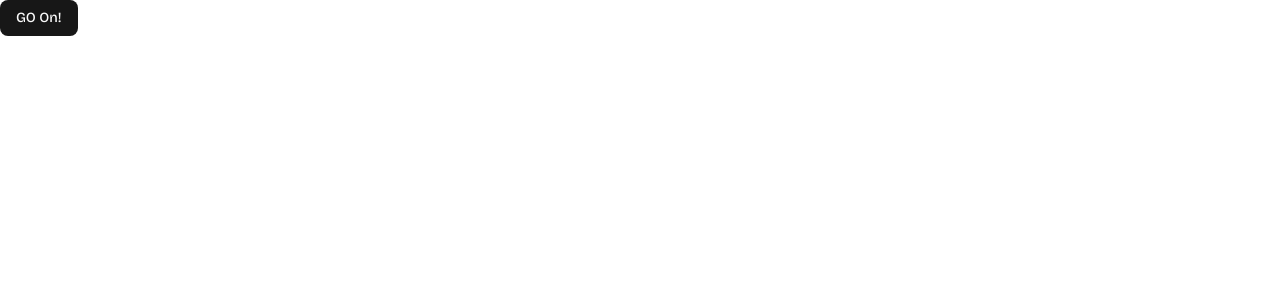
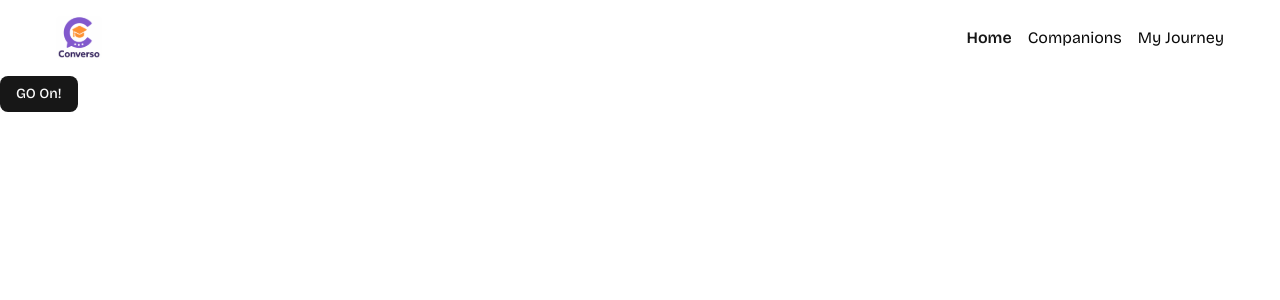
Before and after one commit to dipunjab/Saas-Nextjs, a Next.js app: page / in a window 1280 px wide. Shown: the top 300 px of the page. Built offline with nearby package versions, Linux system fonts and the light colour scheme.

Commit message:
Add Navbar and NavItems components for site navigation

```diff
--- a/app/layout.tsx
+++ b/app/layout.tsx
@@ -1,6 +1,9 @@
 import type { Metadata } from "next";
 import { Bricolage_Grotesque } from "next/font/google";
+// ignore missing type declarations for global css side-effect import
+// @ts-expect-error :dont know
 import "./globals.css";
+import Navbar from "@/components/Navbar";
 
 const bricolage = Bricolage_Grotesque({
   variable: "--font-bricolage",
@@ -19,7 +22,10 @@
 }>) {
   return (
     <html lang="en">
-      <body className={`${bricolage.variable} antialiased`}>{children}</body>
+      <body className={`${bricolage.variable} antialiased`}>
+        <Navbar/>
+        {children}
+      </body>
     </html>
   );
 }
--- /dev/null
+++ b/components/Navbar.tsx
@@ -0,0 +1,34 @@
+import Link from "next/link";
+import Image from "next/image";
+
+import NavItems from "./Navitems";
+
+const Navbar = () => {
+    return (
+        <nav className="navbar">
+            <Link href="/">
+                <div className="flex items-center gap-2.5 cursor-pointer">
+                    <Image
+                        src="/images/logo.svg"
+                        alt="logo"
+                        width={46}
+                        height={44}
+                    />
+                </div>
+            </Link>
+            <div className="flex items-center gap-8">
+                <NavItems />
+                {/* <SignedOut>
+                    <SignInButton>
+                        <button className="btn-signin">Sign In</button>
+                    </SignInButton>
+                </SignedOut>
+                <SignedIn>
+                    <UserButton />
+                </SignedIn> */}
+            </div>
+        </nav>
+    )
+}
+
+export default Navbar
--- /dev/null
+++ b/components/Navitems.tsx
@@ -0,0 +1,31 @@
+'use client';
+
+import Link from "next/link";
+import {usePathname} from "next/navigation";
+import {cn} from "@/lib/utils";
+
+const navItems = [
+    { label:'Home', href: '/' },
+    { label: 'Companions', href: '/companions' },
+    { label: 'My Journey', href: 'my-journey' },
+]
+
+const NavItems = () => {
+    const pathname = usePathname();
+
+    return (
+        <nav className="flex items-center gap-4">
+            {navItems.map(({ label, href }) => (
+                <Link
+                    href={href}
+                    key={label}
+                    className={cn(pathname === href && 'text-primary font-semibold')}
+                >
+                    {label}
+                </Link>
+            ))}
+        </nav>
+    )
+}
+
+export default NavItems
```
